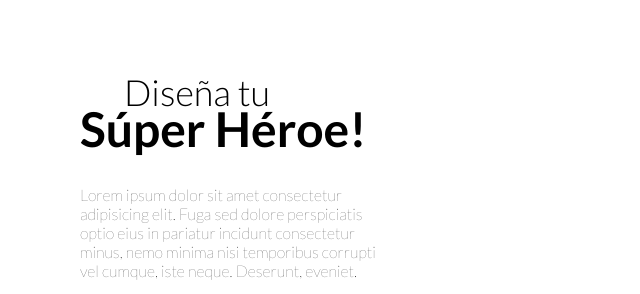
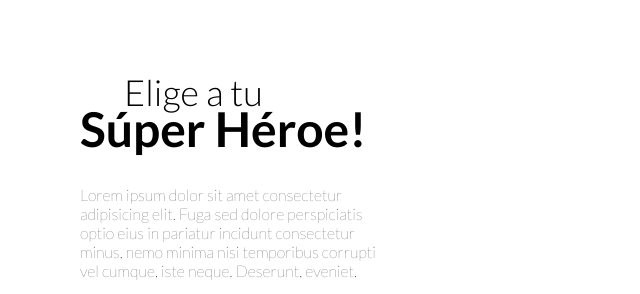
Before and after one commit to ConstanzaJerez/lego-superheroes, a plain HTML site: page index.html in a window 1280 px wide. Shown: the part 185-479 px from the top of the page, 0-640 px from the left. Drawn offline with Linux system fonts and the light colour scheme.

Commit message:
Update img favicon

```diff
--- a/index.html
+++ b/index.html
@@ -6,8 +6,8 @@
     <meta http-equiv="X-UA-Compatible" content="IE=edge">
     <meta name="viewport" content="width=device-width, initial-scale=1.0">
     <link rel="stylesheet" href="./CSS/style.css">
-    <title>LEGO HEROES</title>
-    <link rel="icon" href="">
+    <title>LEGO HÉROES</title>
+    <link rel="icon" href="/img/LEGO_logo.svg.png">
 </head>
 
 <body>
@@ -30,7 +30,7 @@
 
             <section class="main-content">
 
-                <p>Diseña tu</p>
+                <p>Elige a tu</p>
                 <h1>Súper Héroe!</h1>
                 <p>Lorem ipsum dolor sit amet consectetur adipisicing elit. Fuga sed dolore perspiciatis optio eius in
                     pariatur incidunt consectetur minus, nemo minima nisi temporibus corrupti vel cumque, iste neque.
```
Also changed, not shown: img/LEGO_logo.svg.png (added).
